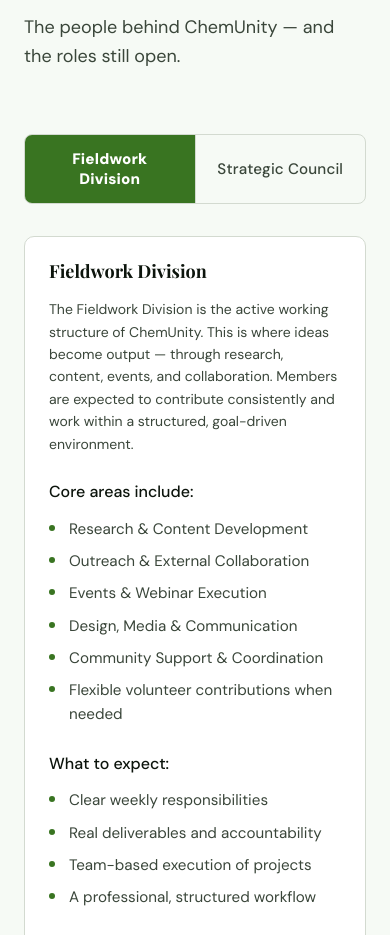
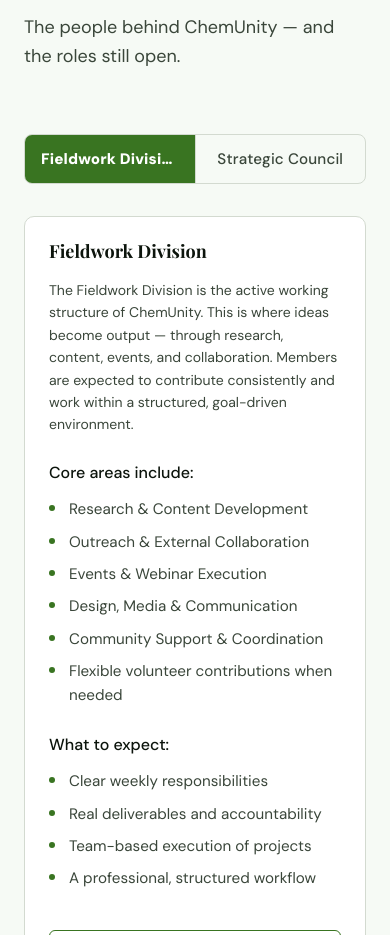
Before and after one commit to fam707dd-ux/ChemUnity, a plain HTML site: page index.html in a window 390 px wide. Shown: the part 1961-2896 px from the top of the page. Drawn offline with nearby package versions, Linux system fonts and the light colour scheme.

Commit message:
Update index.html

```diff
--- a/index.html
+++ b/index.html
@@ -447,6 +447,8 @@
         .role-tab-btn {
             flex: 1;
             padding: 0.85rem 1rem;
+            min-height: 3rem;
+            box-sizing: border-box;
             font-family: 'DM Sans', sans-serif;
             font-size: 0.95rem;
             font-weight: 500;
@@ -459,6 +461,11 @@
                         color var(--transition-duration) var(--ease-out);
             text-align: center;
             letter-spacing: 0.01em;
+            /* Lock size — only color/style changes on active, never dimensions */
+            line-height: 1.2;
+            white-space: nowrap;
+            overflow: hidden;
+            text-overflow: ellipsis;
         }
         .role-tab-btn:not(:last-child) {
             border-right: 1.5px solid var(--cu-border);
@@ -552,6 +559,8 @@
 
             .hero {
                 padding: 2.5rem 0;
+                /* iOS safe area: ensure content clears the home bar */
+                padding-bottom: max(2.5rem, calc(2.5rem + env(safe-area-inset-bottom)));
             }
 
             .about,
```
